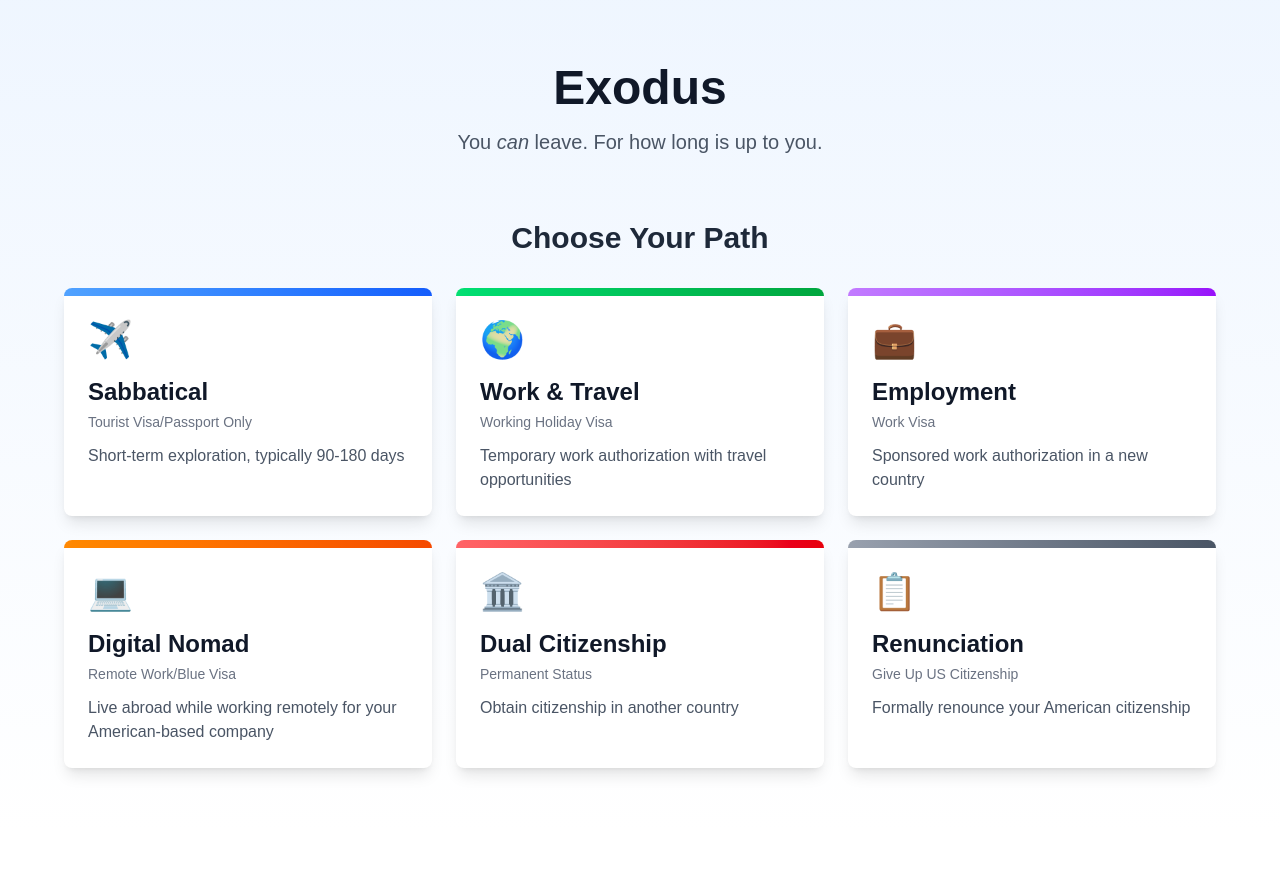
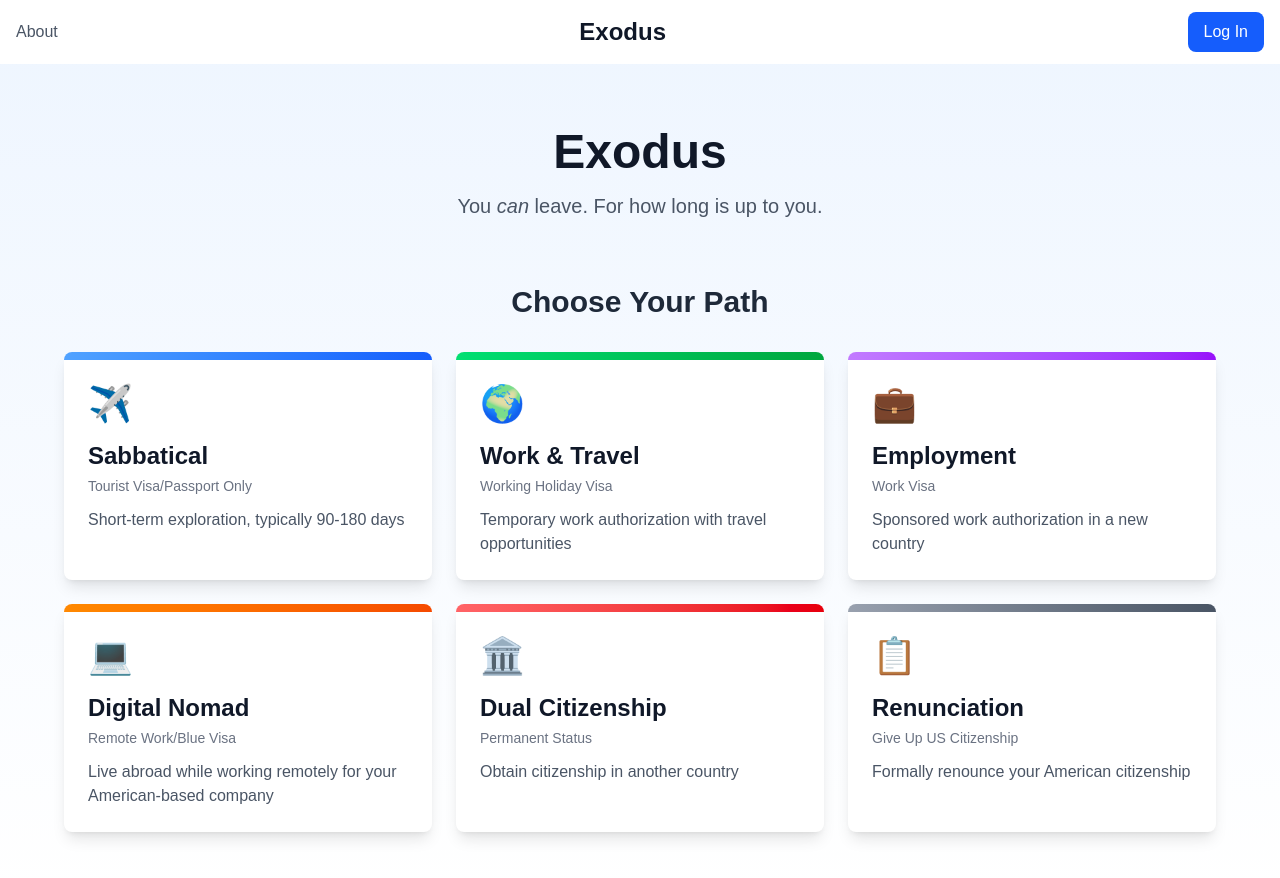
Before and after one commit to briannalytical/exodus, a Next.js app: page / in a window 1280 px wide. Shown: the top 878 px of the page. Before the commit the page ends 832 px from the top, so only its background shows below. Built offline with nearby package versions, Linux system fonts and the light colour scheme.

Commit message:
layout function

```diff
--- a/src/app/layout.js
+++ b/src/app/layout.js
@@ -1,5 +1,6 @@
 import { Geist, Geist_Mono } from "next/font/google";
 import "./globals.css";
+import Navigation from "./components/navigation";
 
 const geistSans = Geist({
   variable: "--font-geist-sans",
@@ -12,18 +13,17 @@ const geistMono = Geist_Mono({
 });
 
 export const metadata = {
-  title: "Create Next App",
+  title: "Exodus",
   description: "Generated by create next app",
 };
 
 export default function RootLayout({ children }) {
-  return (
-    <html lang="en">
-      <body
-        className={`${geistSans.variable} ${geistMono.variable} antialiased`}
-      >
+    return (
+        <html lang="en">
+        <body className={`${geistSans.variable} ${geistMono.variable}`}>
+        <Navigation />
         {children}
-      </body>
-    </html>
-  );
+        </body>
+        </html>
+    );
 }
```
